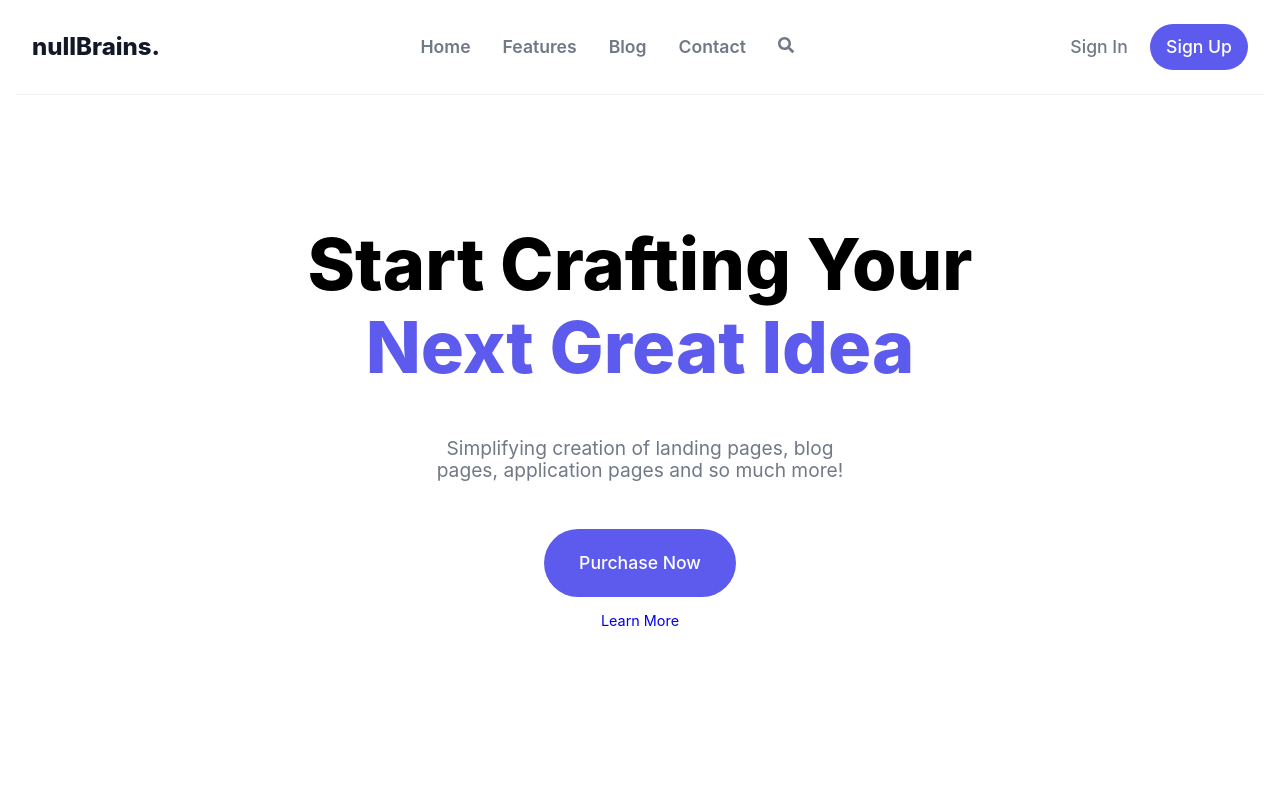
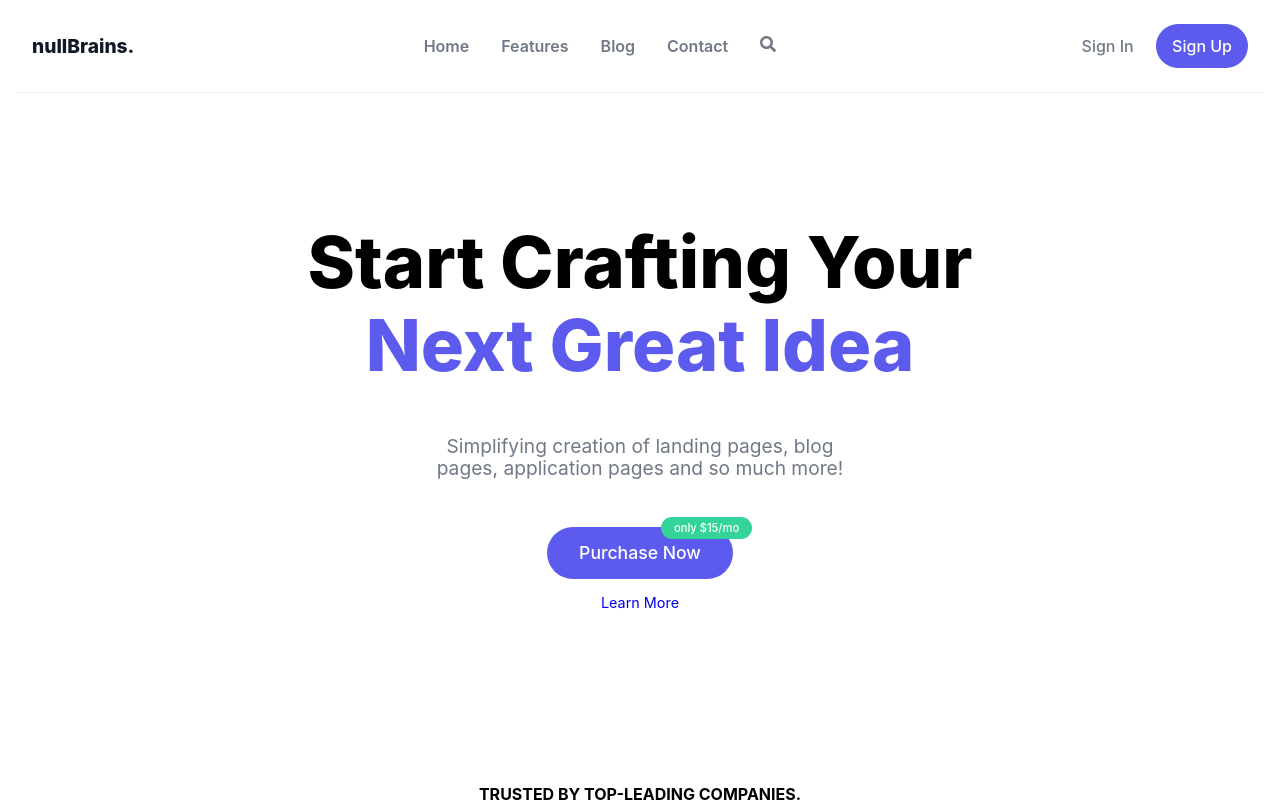
Before and after one commit to duhbhavesh/blowhorn-assignment, a React (Create React App) app: page / in a window 1280 px wide. Shown: the top 802 px of the page. Built offline with nearby package versions, Linux system fonts and the light colour scheme.

Commit message:
fix: minor styles

```diff
--- a/src/components/Blog/BlogCards/BlogCategoryCard/BlogCategoryCard.css
+++ b/src/components/Blog/BlogCards/BlogCategoryCard/BlogCategoryCard.css
@@ -36,7 +36,7 @@
    padding: 0.6rem 1rem 0.6rem 1rem;
    border-radius: 2rem;
    text-align: center;
-   transform: translateY(-80%);
+   transform: translateY(-100%);
    font-size: 0.8rem;
    font-weight: 500;
 }
--- a/src/components/Companies/Companies.css
+++ b/src/components/Companies/Companies.css
@@ -1,6 +1,6 @@
 .companies {
    padding: 0.8rem;
-   margin-top: 3rem;
+   margin-top: 6rem;
    margin-bottom: 3rem;
 }
 
--- a/src/components/Footer/Footer.css
+++ b/src/components/Footer/Footer.css
@@ -10,13 +10,9 @@
    display: flex;
    justify-content: center;
    list-style: none;
-   flex-direction: column;
+   flex-direction: row;
    margin-top: 2rem;
    margin-bottom: 2rem;
-}
-
-.footer__socials {
-   flex-direction: row;
 }
 
 .footer__link {
@@ -33,6 +29,10 @@
    font-size: 1.2rem;
    color: #717886;
    cursor: pointer;
+}
+
+.footer__link:not(:last-child) {
+   margin-right: 0.6rem;
 }
 
 .footer__social--link:not(:last-child) {
--- a/src/components/Header/Header.css
+++ b/src/components/Header/Header.css
@@ -33,6 +33,7 @@
 }
 
 .header__link--item {
+   font-size: 1rem;
    font-weight: 600;
    text-decoration: none;
    color: #717886;
@@ -75,15 +76,11 @@
    }
 
    .header__brand {
-      font-size: 1.5rem;
+      font-size: 1.2rem;
    }
 
    .header__link {
       margin-right: 2rem;
-   }
-
-   .header__link--item {
-      font-size: 1.1rem;
    }
 
    .header__brand,
@@ -93,6 +90,6 @@
    }
 
    .header__auth--btn {
-      font-size: 1.1rem;
+      font-size: 1rem;
    }
 }
--- a/src/components/Hero/Hero.css
+++ b/src/components/Hero/Hero.css
@@ -1,6 +1,6 @@
 .hero {
    text-align: center;
-   margin-top: 3rem;
+   margin-top: 6rem;
    margin-bottom: 4rem;
 }
 
@@ -20,16 +20,29 @@
 }
 
 .hero__btn {
-   padding: 1rem;
-   padding-left: 1.2rem;
-   padding-right: 1.2rem;
+   padding: 1rem 1.8rem 1rem 1.8rem;
    border-radius: 2rem;
    border-style: none;
    cursor: pointer;
    color: #fff;
    background-color: #5c5bed;
    font-weight: 500;
-   margin-top: 2.5rem;
+}
+
+.hero__cta {
+   position: relative;
+   margin-top: 2rem;
+}
+
+.hero__btn--badge {
+   background-color: #34d399;
+   color: #fff;
+   padding: 0.3rem 0.8rem 0.3rem 0.8rem;
+   border-radius: 1.5rem;
+   font-size: 0.7rem;
+   position: absolute;
+   top: -10px;
+   right: 32rem;
 }
 
 .hero__link {
@@ -55,9 +68,12 @@
    }
 
    .hero__btn {
-      padding: 1.5rem 2.2rem 1.5rem 2.2rem;
+      padding: 1rem 2rem 1rem 2rem;
       border-radius: 2.5rem;
-      margin-top: 3rem;
       font-size: 1.1rem;
    }
+
+   .hero__cta {
+      margin-top: 3rem;
+   }
 }
--- a/src/components/Hero/Hero.js
+++ b/src/components/Hero/Hero.js
@@ -15,7 +15,12 @@ export default function Hero() {
                   Simplifying creation of landing pages, blog pages, application
                   pages and so much more!
                </p>
-               <button className='hero__btn'>Purchase Now</button>
+               <div className='hero__cta'>
+                  <button className='hero__btn'>
+                     Purchase Now
+                     <span className='hero__btn--badge'>only $15/mo</span>
+                  </button>
+               </div>
                <a href='#home' className='hero__link'>
                   Learn More
                </a>
--- a/src/components/Highlights/Highlights.css
+++ b/src/components/Highlights/Highlights.css
@@ -68,12 +68,4 @@
    .highlight__title {
       font-size: 2rem;
    }
-
-   .highlight__para {
-      font-size: 1.2rem;
-   }
-
-   .highlight__point {
-      font-size: 1.1rem;
-   }
 }
--- a/src/components/Teams/TeamIndividual.css
+++ b/src/components/Teams/TeamIndividual.css
@@ -14,12 +14,12 @@
 }
 
 .team__card--name {
-   font-size: 1.1rem;
+   font-size: 1rem;
    font-weight: 500;
 }
 
 .team__card--position {
-   font-size: 1.1rem;
+   font-size: 1rem;
    font-weight: 500;
    color: #3b82f6;
 }
```
